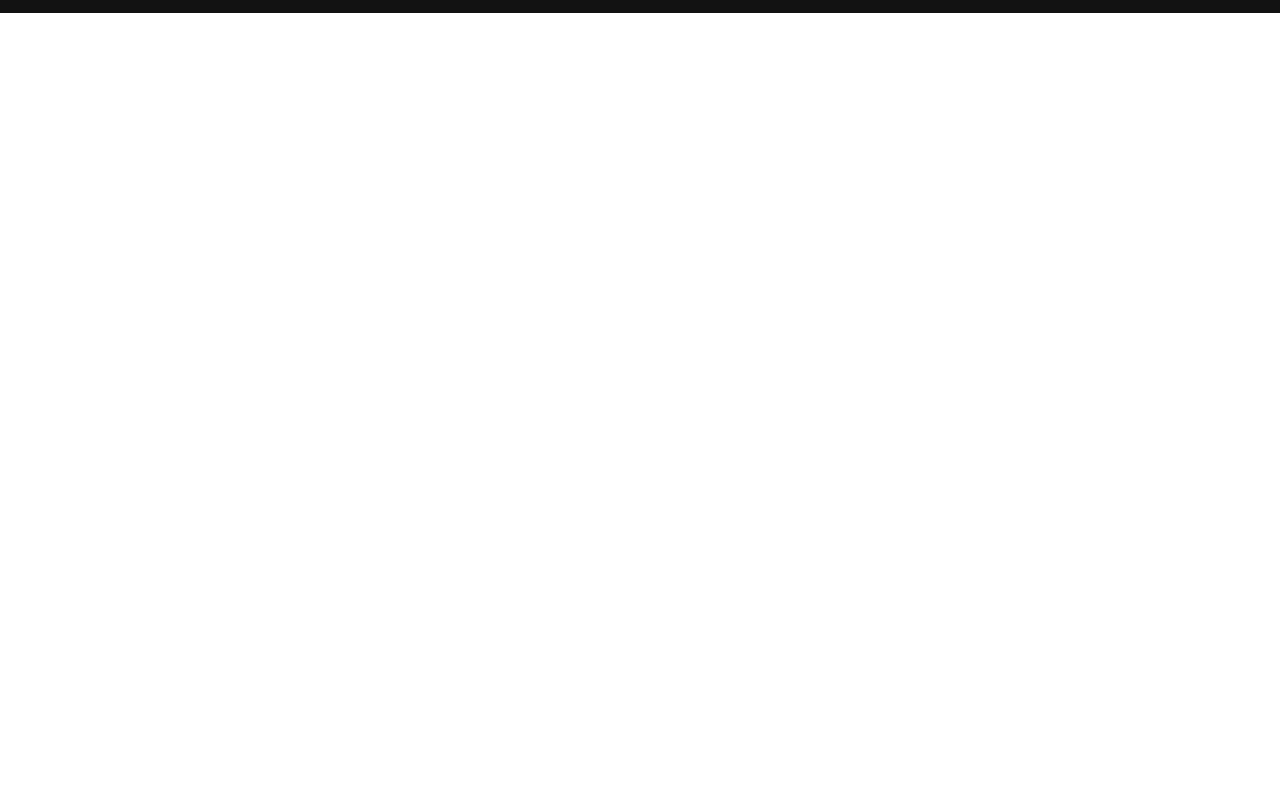
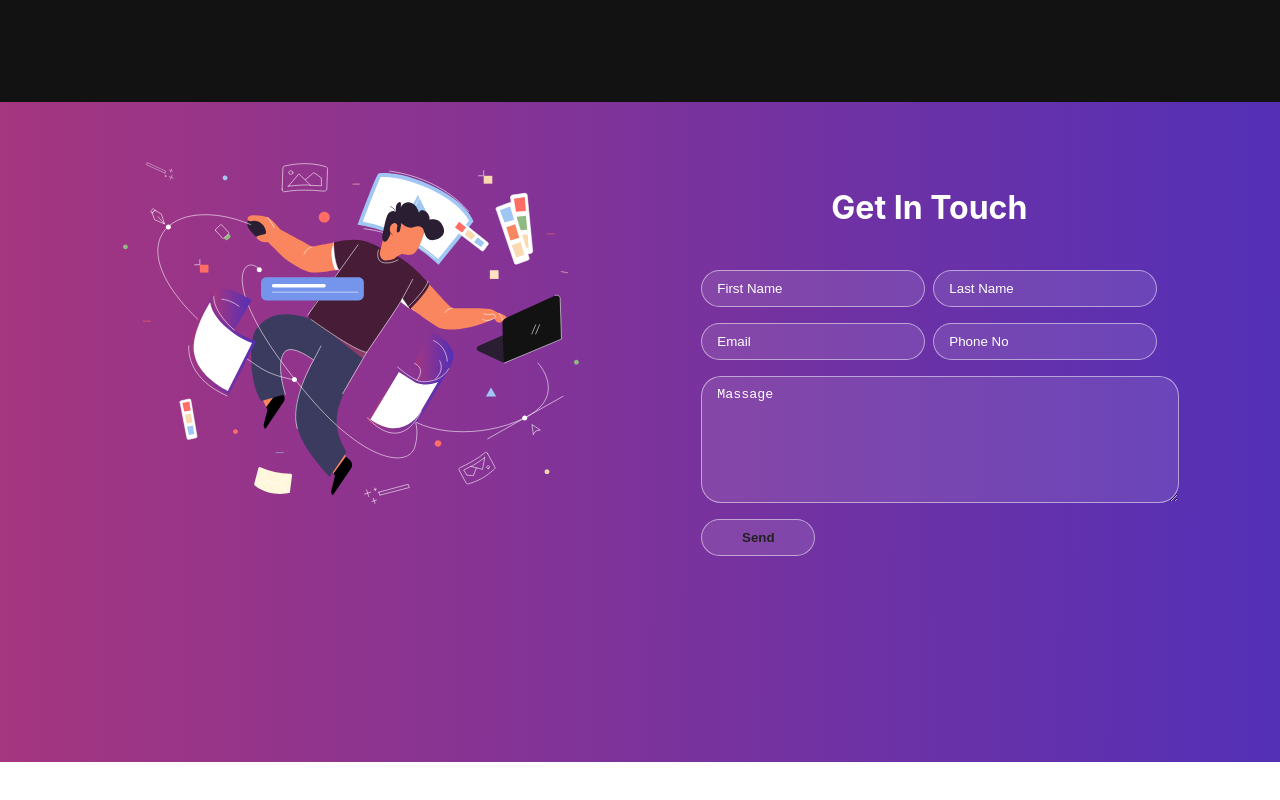
Before and after one commit to rawand1998/portofilio, a React (Create React App) app: page / in a window 1280 px wide. Shown: the part 1766-2566 px from the top of the page. After the commit the page ends 2528 px from the top, so only its background shows below. Built offline with nearby package versions, Linux system fonts and the light colour scheme.

Commit message:
contact form

```diff
--- a/src/App.js
+++ b/src/App.js
@@ -1,4 +1,5 @@
 import Banner from "./components/Banner";
+import Contact from "./components/Contact";
 import Navbar from "./components/Navbar";
 import Projects from "./components/Projects";
 import Skills from "./components/Skills";
@@ -11,6 +12,7 @@ function App() {
       <Banner />
       <Skills />
       <Projects/>
+      <Contact/>
     </div>
   );
 }
--- a/src/components/Contact.jsx
+++ b/src/components/Contact.jsx
@@ -0,0 +1,27 @@
+import React from 'react'
+import contact from '../img/contact-img.svg'
+
+function Contact() {
+  return (
+    <div className='contact_contanier'>
+        <div className='contact_img'>
+            <img src={contact} alt="" />
+        </div>
+        <div className='contact_form'>
+            <h2>Get In Touch</h2>
+            <div className='names'>
+                <input type="text"  placeholder='First Name'/>
+                <input type="text" placeholder='Last Name'/>
+            </div>
+            <div className='names'>
+                <input type="text"  placeholder='Email'/>
+                <input type="text" placeholder='Phone No'/>
+            </div>
+            <textarea placeholder='Massage'  rows="7" cols="40"></textarea>
+         <button className='send'>Send</button>
+        </div>
+    </div>
+  )
+}
+
+export default Contact
--- a/src/styles/App.css
+++ b/src/styles/App.css
@@ -36,6 +36,3 @@
     transform: rotate(360deg);
   }
 }
-body{
-  height: 10000px;
-}
--- /dev/null
+++ b/src/styles/contact.css
@@ -0,0 +1,67 @@
+.contact_contanier {
+  display: flex;
+  background: linear-gradient(90.21deg, #aa367c -5.91%, #4a2fbd 111.58%);
+  padding: 60px 0 200px 0;
+  justify-content: space-evenly;
+  margin: auto;
+  height: 400px;
+}
+.contact_form {
+  display: flex;
+  flex-direction: column;
+  gap: 1rem;
+}
+.names {
+  display: flex;
+  gap: 0.5rem;
+  width: 456px;
+}
+
+.names input,
+textarea {
+  width: 100%;
+  background: rgba(255, 255, 255, 0.1);
+  border: 1px solid rgba(255, 255, 255, 0.5);
+  border-radius: 20px;
+  padding: 10px;
+  color: #fff;
+  outline: none;
+}
+.contact_form h2 {
+  color: #fff;
+  font-size: 2rem;
+}
+.names input::placeholder,
+textarea::placeholder {
+  padding-left: 5px;
+  color: #fff;
+}
+.send {
+    border-radius: 20px;
+  color: #212121;
+  border: none;
+  width: 25%;
+  padding: 10px;
+  cursor: pointer;
+  font-weight: 600;
+  background: rgba(255, 255, 255, 0.1);
+  border: 1px solid rgba(255, 255, 255, 0.5);
+}
+.contact_img {
+  width: 456px;
+}
+.contact_img img {
+  width: 100%;
+  animation: updown 3s linear infinite;
+}
+@keyframes updown {
+  0% {
+    transform: scale(1.2);
+  }
+  50% {
+    transform: scale(1);
+  }
+  100% {
+    transform: scale(1);
+  }
+}
--- a/src/styles/index.js
+++ b/src/styles/index.js
@@ -5,3 +5,4 @@ import "./App.css";
 import "./banner.css";
 import "./skills.css";
 import "./projects.css"
+import "./contact.css"
--- a/src/styles/projects.css
+++ b/src/styles/projects.css
@@ -3,6 +3,7 @@
   padding: 15px;
   margin: 0;
   color: #fff;
+  height: 600px;
 }
 .project_container h2 {
   padding: 25px;
```
Also changed, not shown: src/img/contact-img.svg (added).
